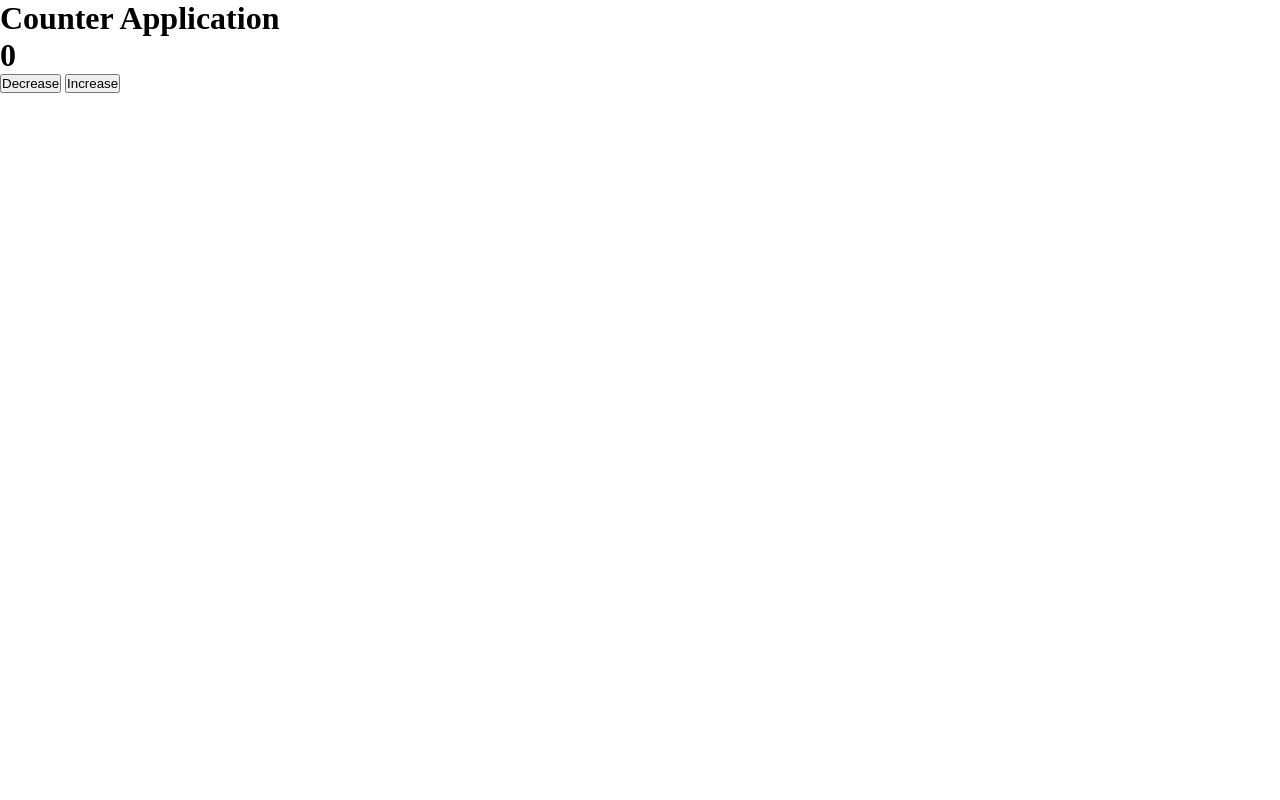
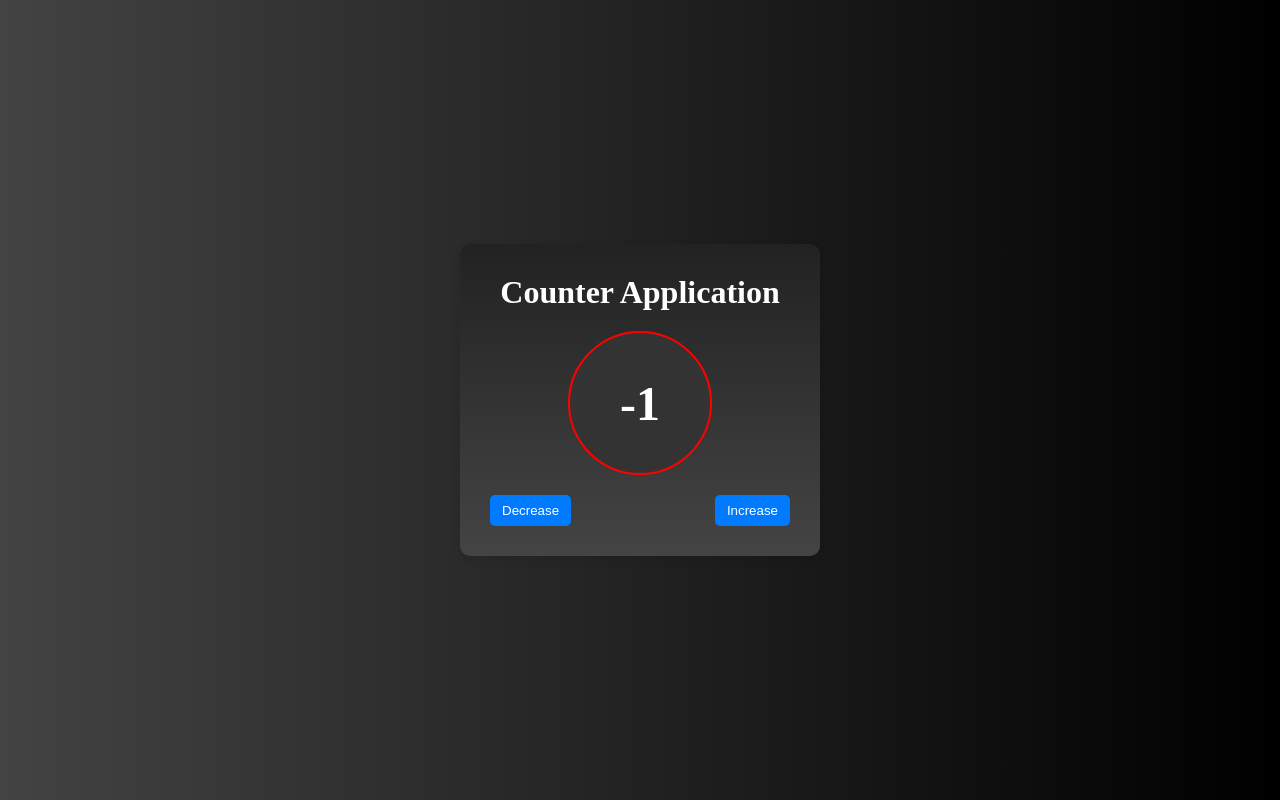
Before and after one commit to Manish-Royan/JavaScript, a plain HTML site: page 20 DAYS WITH 20 PROJECTS IN JS/[PROJECT-3] COUNTER APP/index.html in a window 1280 px wide. Both pictures are taken after a click on the button "Decrease". Drawn offline with Linux system fonts and the light colour scheme.

Commit message:
Project-3: Counter Web
This project demonstrate a web-based counter application which is perfect for tracking various metrics and engagement on your site.

```diff
--- a/20 DAYS WITH 20 PROJECTS IN JS/[PROJECT-3] COUNTER APP/script.js
+++ b/20 DAYS WITH 20 PROJECTS IN JS/[PROJECT-3] COUNTER APP/script.js
@@ -0,0 +1,47 @@
+//Creating a self invoe function
+(function()
+{
+    const buttons = document.querySelectorAll(".btn-counter");
+
+    //COUNTER
+    let count = 0;
+
+    const counter = document.querySelector(".counter-machine");
+
+    const counterContainer = document.querySelector(".counter");
+
+    buttons.forEach(function(button)
+        {
+            button.addEventListener('click', function()
+                {
+                    //Check condition whether the button class list contain a 'decreas-button'
+                    if(button.classList.contains("decrease-btn"))
+                    {
+                        count--; //Decrementing the counter value of this variable
+                    }  // We can also use the 'esle' condition but we already set the default state transparent inside the style.css
+                    else if(button.classList.contains("increase-btn"))
+                    {
+                        count++;  //increment the value of positive side
+                    }
+                    counter.textContent = count; //update the counter of HTML element text content
+
+                    //Change the color of container
+                    if(count > 0)
+                    {
+                        counterContainer.classList.remove("negative"); //if the case of the increment, then we want to remove 'negative' class.
+                        counterContainer.classList.add("positive");
+                    }
+                    else if(count < 0) {
+                        counterContainer.classList.remove("positive");
+                        counterContainer.classList.add("negative");
+                    }
+                    else
+                    {
+                        counterContainer.classList.remove("positive","negative");
+                    }
+                }
+            )
+        }
+    );
+}
+) ();
--- a/20 DAYS WITH 20 PROJECTS IN JS/[PROJECT-3] COUNTER APP/style.css
+++ b/20 DAYS WITH 20 PROJECTS IN JS/[PROJECT-3] COUNTER APP/style.css
@@ -1,5 +1,84 @@
-* {
+body {
     margin: 0;
     padding: 0;
     box-sizing: border-box;
+    background: linear-gradient(to right, #434343, #000000);
+    display: flex;
+    align-items: center;
+    justify-content: center;
+    min-height: 100vh;
+    /* if we use 'min-height: 100vh' after "align-items: center; justify-content: center;" then the all items of <body> came to center
+    */
 }
+
+.container {
+    display: flex;
+    align-items: center;
+    justify-content: center;
+    height: 100%;
+}
+
+.card {
+    background: linear-gradient(to bottom, #222, #444);
+    border-radius: 10px;
+    box-shadow: 0 4px 8px rgba(0, 0, 0, 0.1);
+
+    width: 300px;
+
+    padding: 30px;
+
+    text-align: center;
+    /*every item will be presented at center*/
+}
+
+.heading, .counter-machine {
+    margin: 0;
+    color: #fff;
+}
+
+.counter {
+    background-color: #333;
+    border-radius: 50%;
+    padding: 20px;
+    margin: 20px auto;
+    width: 100px;
+    height: 100px;
+    display: flex;
+    align-items: center;
+    justify-content: center;
+    font-size: 24px;
+    border: 2px solid transparent;  /*update by JS for border*/
+    transition: border-color 0.5s;
+}
+
+
+.btn-group {
+    display: flex;
+    justify-content: space-between;
+
+    margin-top: 10px;
+}
+
+.btn-counter{
+    background-color: #007bff;
+    border: none;
+    border-radius: 5px;
+    color: #fff;
+    cursor: pointer;
+    padding: 8px 12px;
+
+    transition: background-color 03s;
+}
+
+.btn-counter:hover {
+    background-color: #0056b3;
+}
+
+/*ALTERED BY JS*/
+.positive {
+    border-color: greenyellow;
+}
+
+.negative {
+    border-color: red;
+}
```
